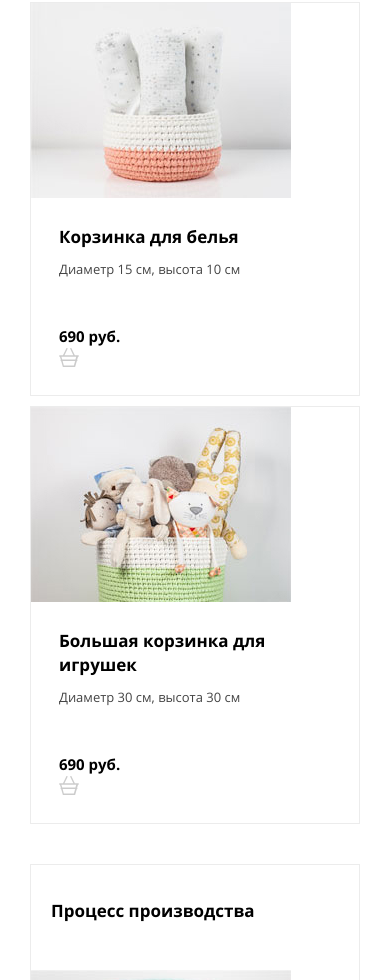
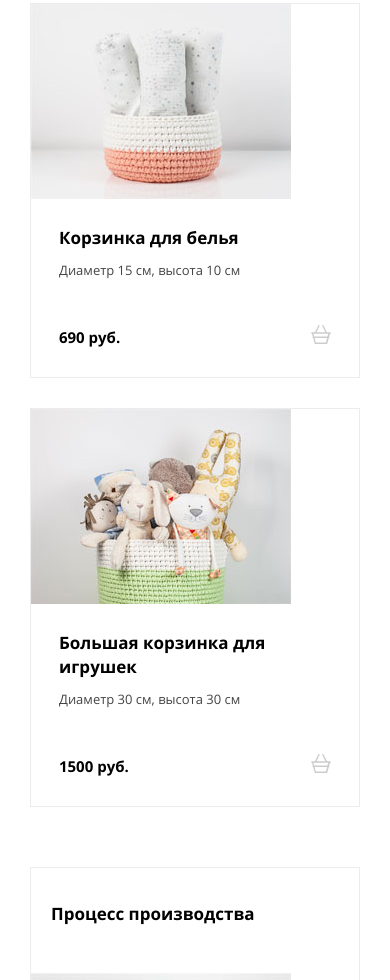
Before and after one commit to dewfors/1567759-mishka-21, a website: page source/catalog.html in a window 390 px wide. Shown: the part 1020-2000 px from the top of the page. Drawn offline with nearby package versions, Linux system fonts and the light colour scheme; files that its build step writes are made by us from their sources; files whose address does not match are found by name.

Commit message:
каталог каталог mobile

```diff
--- a/source/catalog.html
+++ b/source/catalog.html
@@ -214,7 +214,10 @@
         </div>
       </div>
     </div>
-    <div class="catalog__wrapper container">
+
+    <div class="catalog__wrapper">
+      <div class="container">
+        <div class="catalog__inner">
           <ul class="catalog__list">
             <li class="catalog__item">
               <div class="catalog__item-image">
@@ -274,7 +277,7 @@
                 <h3 class="catalog__item-title item-title">Большая корзинка для игрушек</h3>
                 <p class="catalog__item-description item-description">Диаметр 30 см, высота 30 см</p>
                 <p class="catalog__item-price item-title item-title--price">
-              <b>690 руб.</b>
+                  <b>1500 руб.</b>
                   <button type="button" class="button button--control" aria-label="Большая корзинка: добавление в корзину">
                     <svg width="20" height="19" viewBox="0 0 20 19" fill="none" xmlns="http://www.w3.org/2000/svg">
                       <path opacity="0.2" d="M19.2271 7.23811H15.8454L12.5604 0.402108C12.3672 -9.09136e-06 11.9807 -0.100526 11.5942 0.100532C11.2077 0.301591 11.1111 0.703707 11.3043 1.10582L14.2995 7.23811H5.50723L8.50241 1.10582C8.69565 0.703707 8.50242 0.301591 8.21257 0.100532C7.82609 -0.100526 7.43962 0.10052 7.24638 0.402108L3.96133 7.23811H0.772936C0.386462 7.23811 0 7.53968 0 8.04233C0 8.44445 0.289844 8.84655 0.772936 8.84655H0.966184L1.83574 11.8624C1.64251 11.963 1.54587 12.164 1.54587 12.4656C1.54587 12.8677 1.83574 13.1693 2.22221 13.1693L3.86474 19H16.1353L17.7778 13.1693C18.1643 13.1693 18.4541 12.8677 18.4541 12.4656C18.4541 12.2645 18.3575 11.963 18.1643 11.8624L19.0338 8.84655H19.2271C19.6135 8.84655 20 8.54498 20 8.04233C20 7.53968 19.6135 7.23811 19.2271 7.23811ZM14.8792 17.3915H4.83092L3.67149 13.0688H16.1353L14.8792 17.3915ZM16.4251 11.5609H3.1884L2.41546 8.74605H17.1981L16.4251 11.5609Z" fill="black"/>
@@ -285,6 +288,9 @@
             </li>
           </ul>
         </div>
+      </div>
+    </div>
+
   </section>
   <section class="manufacture">
     <div class="manufacture__wrapper container">
--- a/source/sass/blocks/catalog.scss
+++ b/source/sass/blocks/catalog.scss
@@ -39,7 +39,11 @@
 }
 
 .catalog__item {
-  margin-bottom: 10px;
+  display: flex;
+  flex-direction: column;
+  //justify-content: space-between;
+  //align-items: center;
+  margin-bottom: 30px;
   border: 1px solid $grayborder;
 
   @media (min-width: $tablet-width) {
@@ -63,7 +67,7 @@
 }
 
 .catalog__item-image {
-  width: 100%;
+  //width: 100%;
 }
 
 .catalog__item-text {
@@ -74,4 +78,6 @@
 .catalog__item-price {
   margin: 0;
   padding-top: 27px;
+  display: flex;
+  justify-content: space-between;
 }
```
Lines whose indentation alone changed are shown as unchanged.
